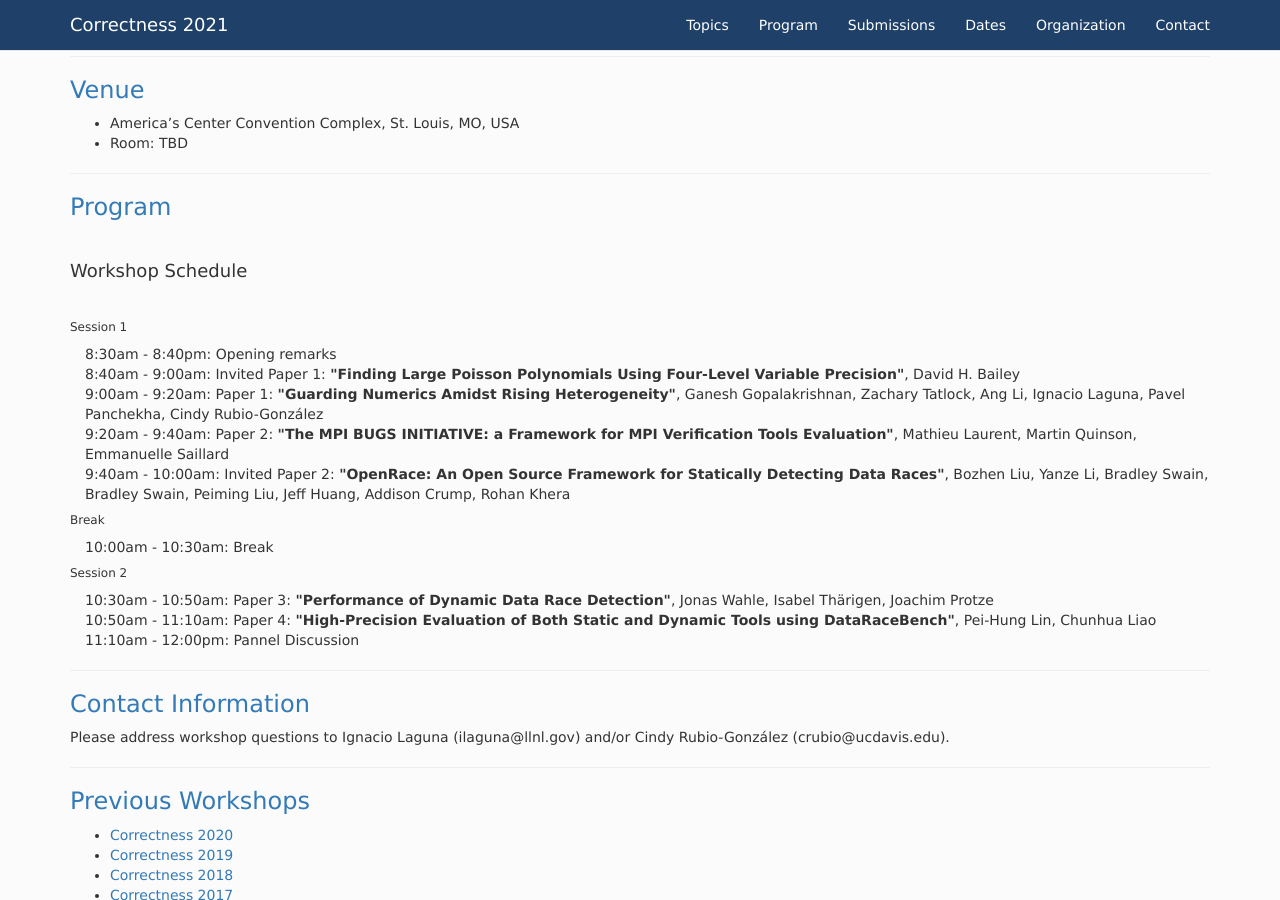
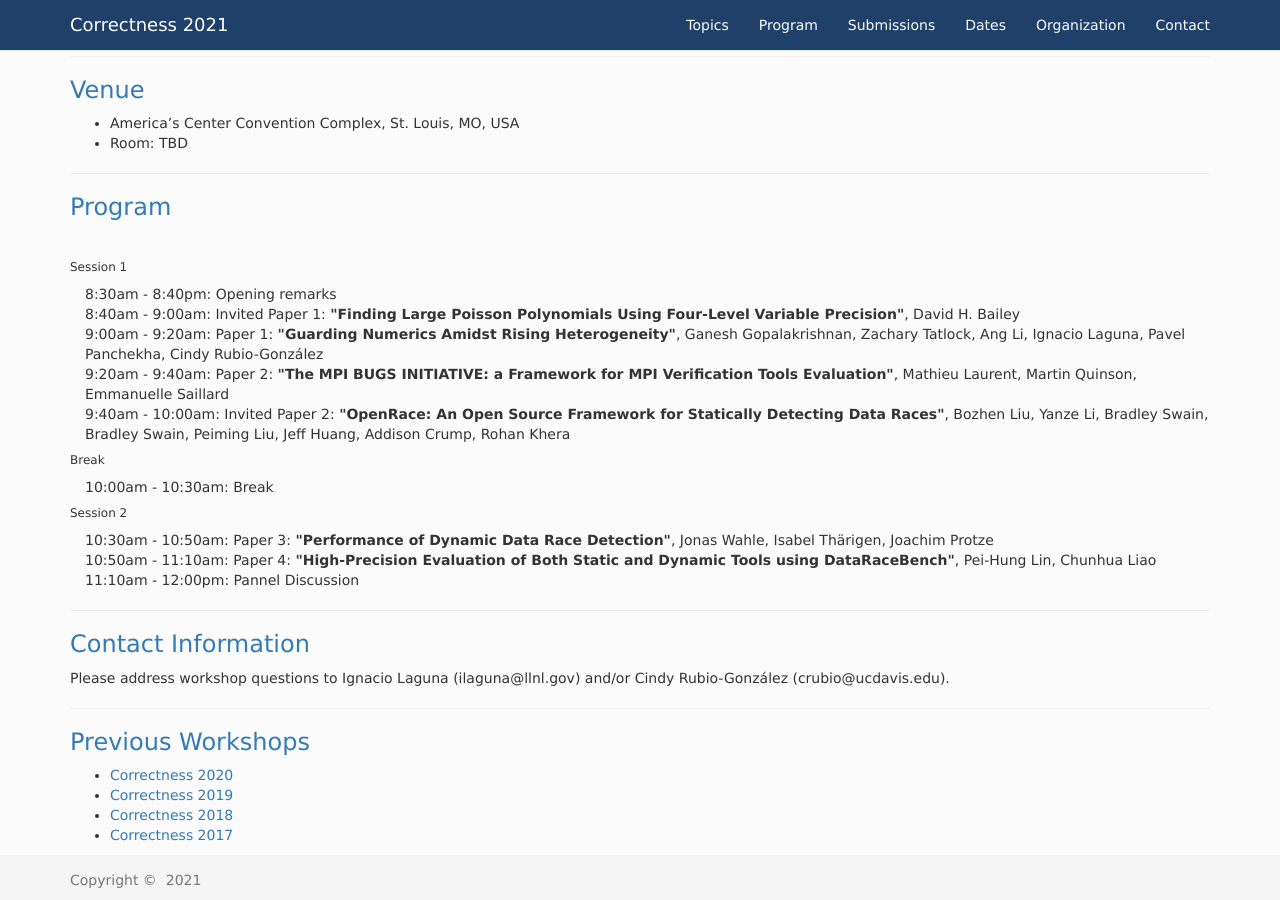
Before and after one commit to correctness-workshop/2021, a Jekyll site: the page built from index.md, in a window 1280 px wide and 900 px high, scrolled down 2666 px. Built offline with Jekyll 4.4.1, drawn with Linux system fonts in a browser that asks for light colours; nearby versions of some CDN libraries; the list of posts is cut into pages by our own code.

Commit message:
fixed program 3

```diff
--- a/index.md
+++ b/index.md
@@ -132,9 +132,6 @@ All time zones are AOE.
 ### <a class="anchor" name="program">Program</a>
 <br />
 
-#### Workshop Schedule
-<br />
-
 ###### Session 1
 <table>
 <tr><td width="15">  </td> <td>8:30am - 8:40pm:  Opening remarks    </td> </tr>
```
